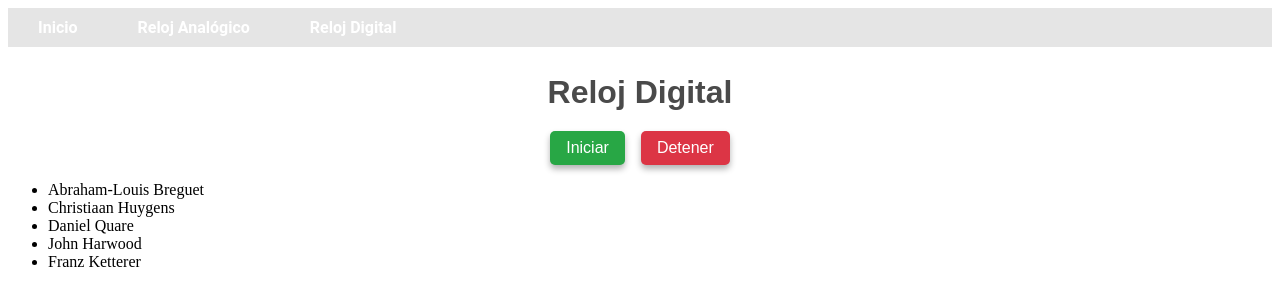
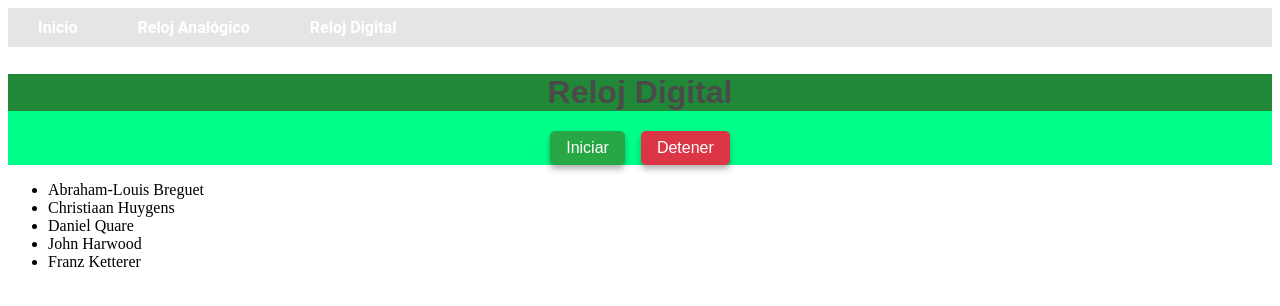
Before and after one commit to vpeinado263/4ta-Tarea-REACT-NEXT.JS, a Next.js app: page /relojDigital in a window 1280 px wide. Shown: the top 306 px of the page. Built offline with nearby package versions, Linux system fonts and the light colour scheme.

Commit message:
Insertar cambios a componente RejojEfect

```diff
--- a/src/components/RelojEffect.js
+++ b/src/components/RelojEffect.js
@@ -22,7 +22,8 @@ const RelojEffect = () => {
 
   return (
     <>
-      <h2 className="title2">Reloj Digital</h2>
+    <div className="digitalContainer">
+    <h2 className="title2">Reloj Digital</h2>
       {esVisible && <Reloj hora={hora} />}
       <div className="button-container2">
         <button className="start2" onClick={() => setEsVisible(true)}>
@@ -32,6 +33,7 @@ const RelojEffect = () => {
           Detener
         </button>
       </div>
+    </div>
     </>
   );
 };
--- a/src/styles/globals.css
+++ b/src/styles/globals.css
@@ -89,12 +89,18 @@ a {
 
   /*Reloj Digital*/
 
+  .digitalContainer {
+    background-color: #00ff8a;
+  }
+
   .title2 {
     text-align: center;
     color: #4a4a4a;
     font-family: Arial, sans-serif;
     font-size: 2rem;
     margin-bottom: 20px;
+
+    background-color: #218838;
   }
 
   /* Estilos del reloj digital */
```
